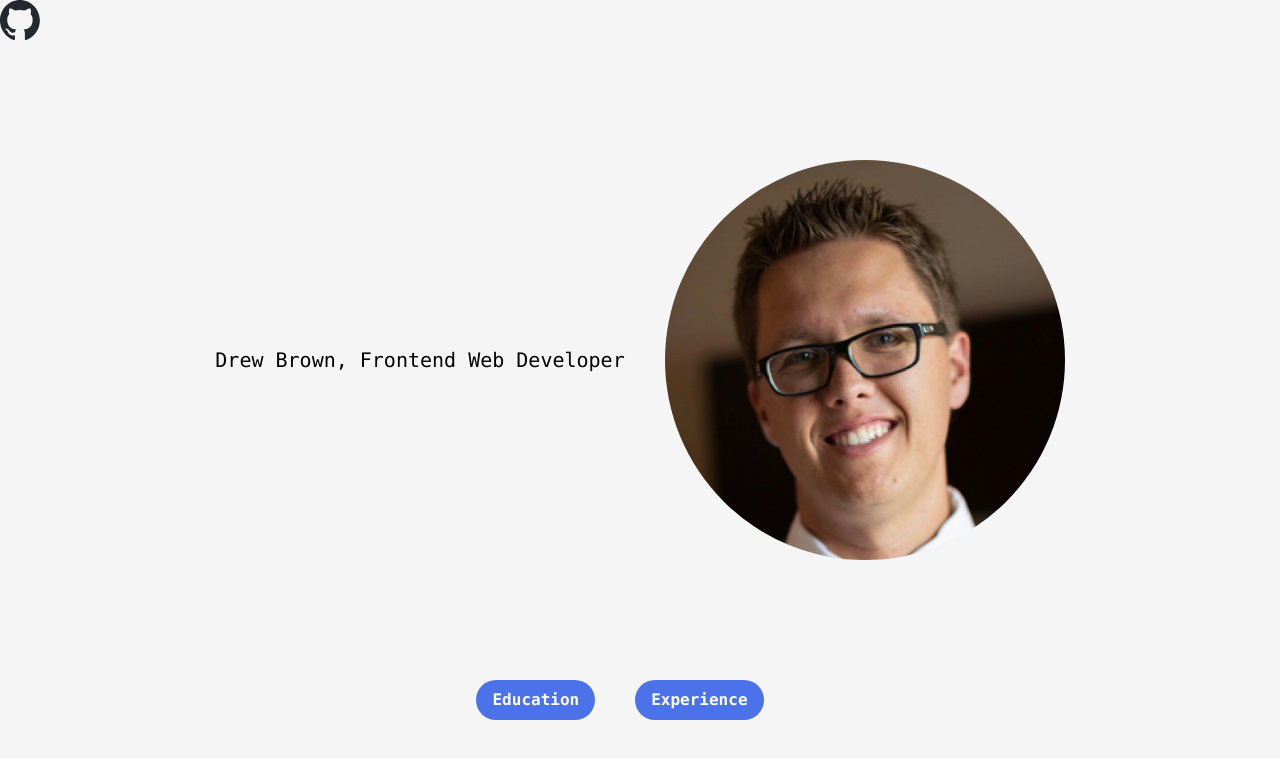
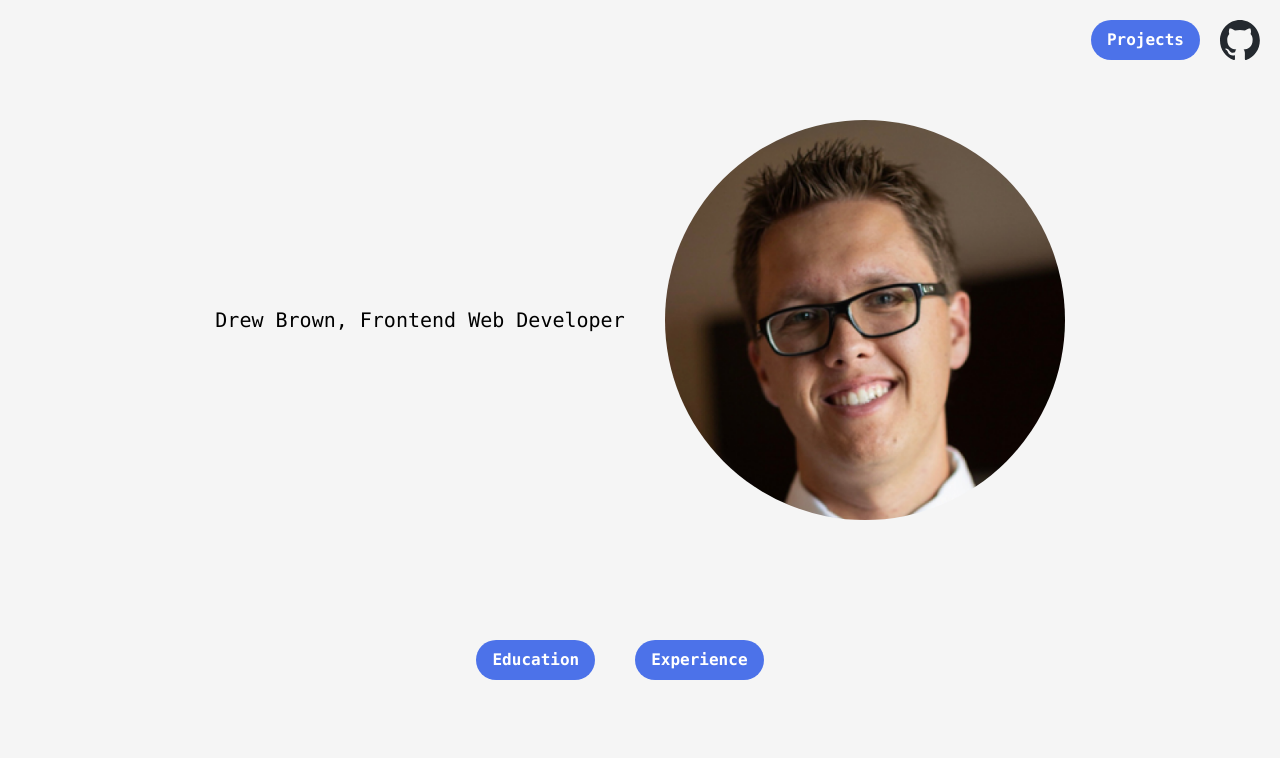
Before and after one commit to drewbrownie21/Portfolio, a React (Vite) app: page / in a window 1280 px wide. Shown: the top 758 px of the page. Built offline with nearby package versions, Linux system fonts and the light colour scheme.

Commit message:
Added Projects button and changed structure of the Title

```diff
--- a/src/App.tsx
+++ b/src/App.tsx
@@ -1,21 +1,19 @@
 import "./App.css";
-import myHeadshot from "./assets/drew.png";
 import githubIcon from "./assets/github-mark.svg";
-import Header from "./components/Header";
+import Header from "./components/Title";
 import History from "./components/History";
+import Projects from "./components/Projects";
 
 function App() {
   return (
     <div className="bg-neutral-100 min-h-screen text-black font-mono">
-      <h1>
+      <Projects />
+      <h1 className="absolute top-5 right-5">
         <a href="https://github.com/drewbrownie21">
           <img className="w-10 h-10" src={githubIcon} />
         </a>
       </h1>
-      <div className="flex items-center justify-center space-x-10 p-30">
-        <Header />
-        <img className="w-100 h-100 rounded-full" src={myHeadshot} />
-      </div>
+      <Header />
       <History />
     </div>
   );
--- a/src/components/Header.tsx
+++ /dev/null
@@ -1,9 +0,0 @@
-function Header() {
-  return (
-    <div className="text-xl font-medium">
-      Drew Brown, Frontend Web Developer
-    </div>
-  );
-}
-
-export default Header;
--- /dev/null
+++ b/src/components/Projects.tsx
@@ -0,0 +1,19 @@
+import Button from "./Button";
+import { useState } from "react";
+
+function Projects() {
+  const [activeSection, setActiveSection] = useState("");
+
+  return (
+    <div className="absolute top-5 right-10">
+      <Button
+        buttonText={"Projects"}
+        name="projects"
+        activeState={activeSection}
+        onToggle={setActiveSection}
+      />
+    </div>
+  );
+}
+
+export default Projects;
--- /dev/null
+++ b/src/components/Title.tsx
@@ -0,0 +1,14 @@
+import myHeadshot from "../assets/drew.png";
+
+function Header() {
+  return (
+    <div className="flex items-center justify-center space-x-10 p-30">
+      <div className="text-xl font-medium">
+        Drew Brown, Frontend Web Developer
+      </div>
+      <img className="w-100 h-100 rounded-full" src={myHeadshot} />
+    </div>
+  );
+}
+
+export default Header;
```
